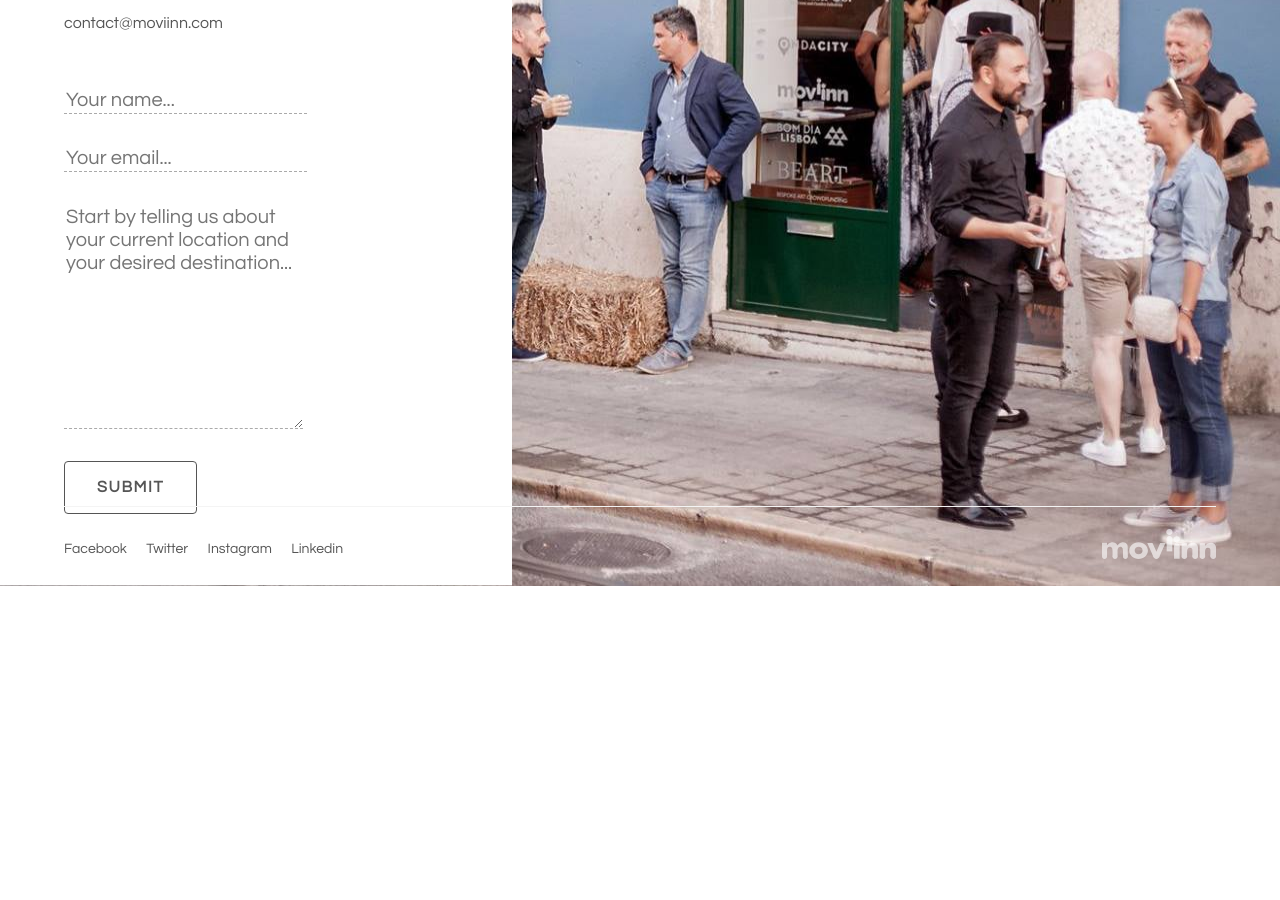
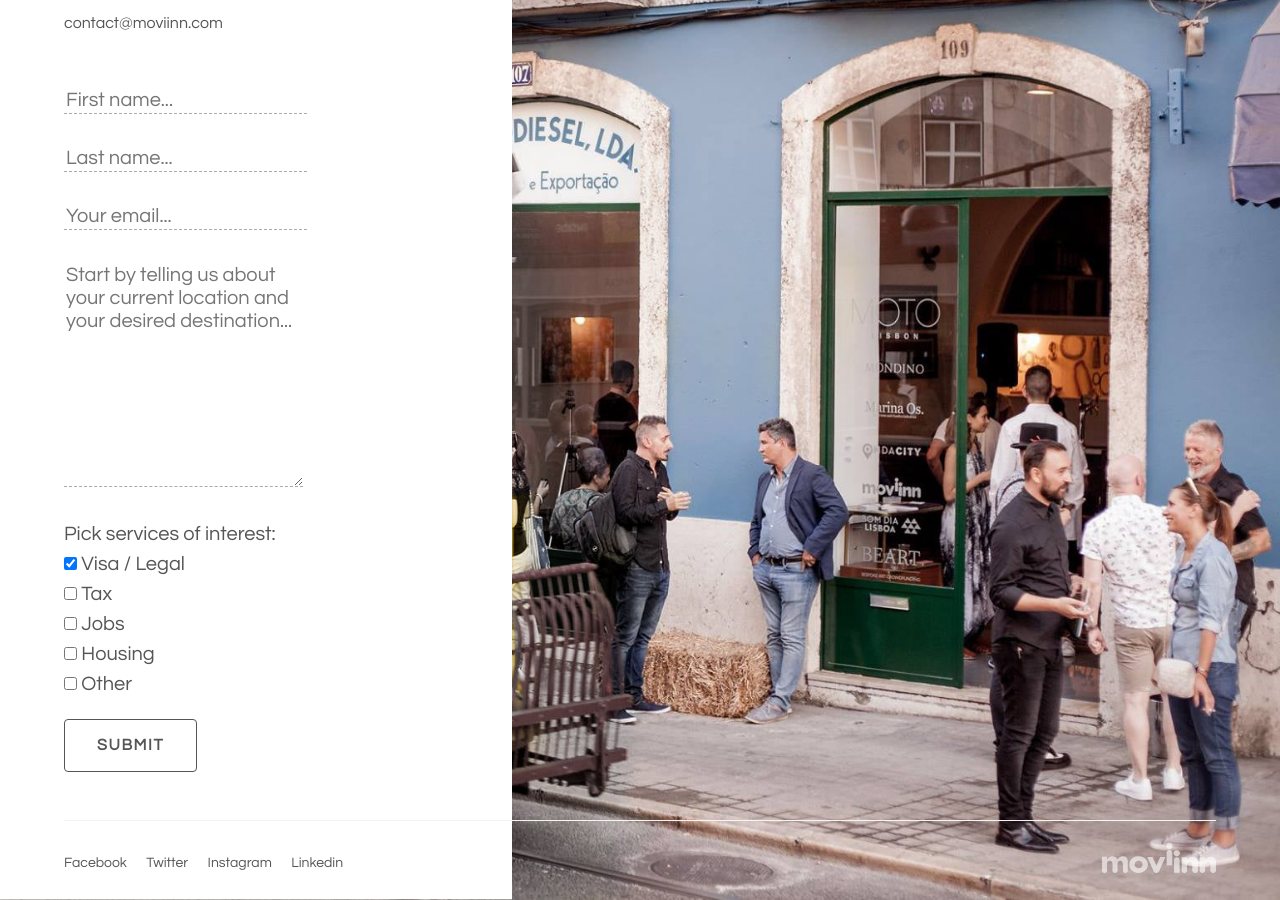
Before and after one commit to Moviinn/moviinn.github.io, a Jekyll site: the page built from en/index.md, in a window 1280 px wide and 900 px high, scrolled down 5491 px. Built offline with Jekyll 4.4.1, drawn with Linux system fonts in a browser that asks for light colours; nearby versions of some CDN libraries; before the commit the page ends 6077 px from its top, so only the background shows below that.

Commit message:
Added the podio integration.

```diff
--- a/en/content/contact.html
+++ b/en/content/contact.html
@@ -1,4 +1,4 @@
-<div id="contact" class="mid-gray">
+<div id="contact" class="mid-gray bg-white contain cover-l">
 
   <div class="w-90 center pv4 pv5-ns">
 
@@ -15,18 +15,35 @@
       </a>
     </p>
 
-    <form action="https://formspree.io/contact@moviinn.com" method="POST" id="mvn-form" class="f4-l pt2-l">
+    <form action="https://podio.com/webforms/18528410/1247587" method="POST" id="mvn-form" class="f4-l pt2-l">
 
-      <input type="hidden" name="_next" value="//moviinn.com#contact?thanks" />
-      <input type="hidden" name="_subject" value="New MOVIINN message" />
-      <input type="hidden" name="_format" value="plain" />
-      <input type="text" name="_gotcha" style="display:none" />
+      <input name="fields[first-name]" placeholder="First name..." required type="text" class="mv2 mv3-ns mv4-l db bl-0 bt-0 br-0 bb b--dashed b--light-silver">
+      <input name="fields[last-name]" placeholder="Last name..." required type="text" class="mv2 mv3-ns mv4-l db bl-0 bt-0 br-0 bb b--dashed b--light-silver">
+      <input name="fields[email][][value]" placeholder="Your email..." required type="email" class="mv2 mv3-ns mv4-l db bl-0 bt-0 br-0 bb b--dashed b--light-silver">
+      <input type="hidden" name="fields[email][][type]" value="other">
 
-      <input name="name" placeholder="Your name..." required type="text" class="mv2 mv3-ns mv4-l db bl-0 bt-0 br-0 bb b--dashed b--light-silver">
-      <input name="_replyto" placeholder="Your email..." required type="email" class="mv2 mv3-ns mv4-l db bl-0 bt-0 br-0 bb b--dashed b--light-silver">
-      <textarea name="message" placeholder="Start by telling us about your current location and your desired destination..." class="mv2 mv3-ns mv4-l db vh-25 bl-0 bt-0 br-0 bb b--dashed b--light-silver"></textarea>
+      <textarea name="fields[intro]" placeholder="Start by telling us about your current location and your desired destination..." class="mv2 mv3-ns mv4-l db vh-25 bl-0 bt-0 br-0 bb b--dashed b--light-silver"></textarea>
 
-      <input type="submit" class="db mt4 mb2 mt3 mt0-l f5 ph4 pv3 ttu tracked link dim b br2 ba b--mid-gray mid-gray bg-white">
+      <p class="lh-copy">
+        Pick services of interest:
+        <label class="db">
+          <input type="checkbox" value="1" name="fields[services][]" checked="true"> Visa / Legal
+        </label>
+        <label class="db">
+          <input type="checkbox" value="2" name="fields[services][]"> Tax
+        </label>
+        <label class="db">
+          <input type="checkbox" value="3" name="fields[services][]"> Jobs
+        </label>
+        <label class="db">
+          <input type="checkbox" value="4" name="fields[services][]"> Housing
+        </label>
+        <label class="db">
+          <input type="checkbox" value="5" name="fields[services][]"> Other
+        </label>
+      </p>
+
+      <input type="submit" class="db mb3 mb5-l mt3 mt0-l f5 ph4 pv3 ttu tracked link dim b br2 ba b--mid-gray mid-gray bg-white">
     </form>
 
   </div>
```
Also changed, not shown: pt/content/contact.html (+27 -10 lines).
